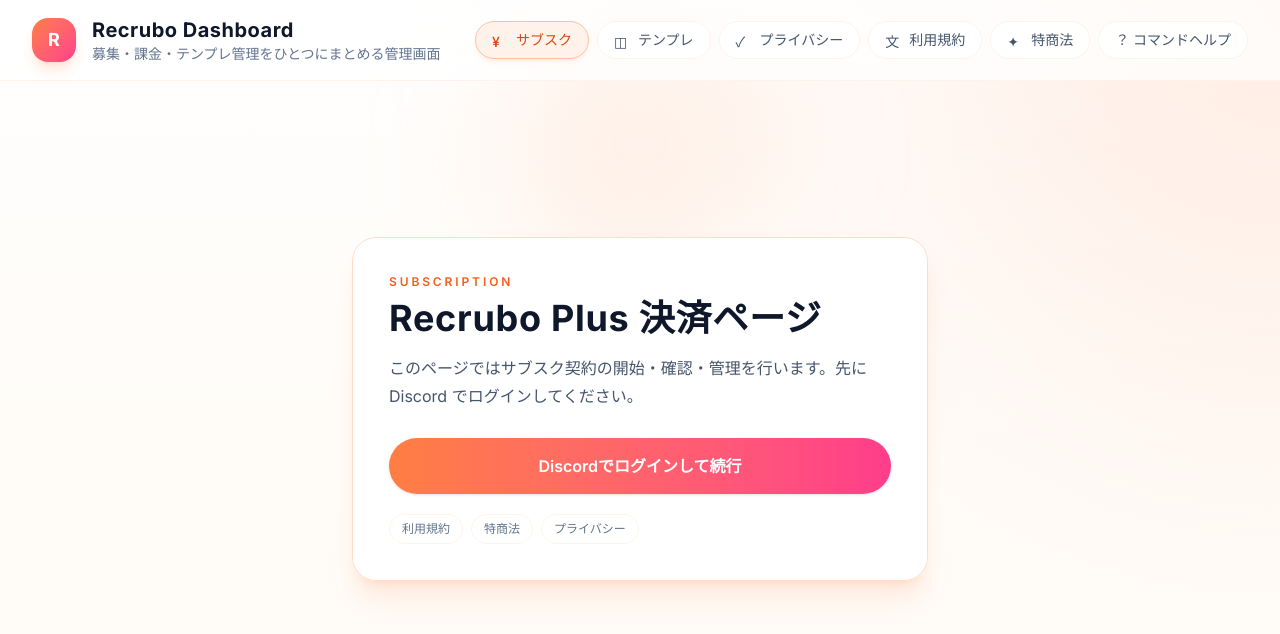
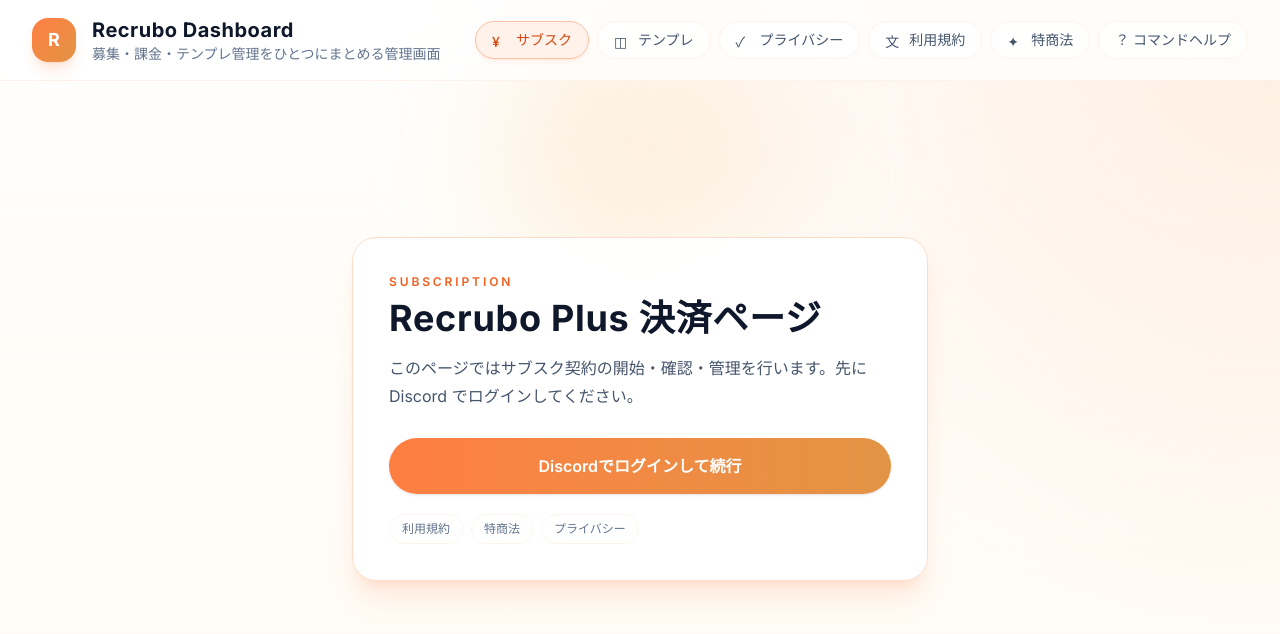
Before and after one commit to PK-2736/rectbot, a Next.js app in the folder frontend/dashboard/: page /subscription in a window 1280 px wide. Shown: the top 634 px of the page. Built offline with nearby package versions, Linux system fonts and the light colour scheme; no server answers; a web font is replaced by a local one.

Commit message:
fixed bug

```diff
--- a/frontend/dashboard/src/app/globals.css
+++ b/frontend/dashboard/src/app/globals.css
@@ -14,13 +14,13 @@
   html {
     font-family: 'Inter', system-ui, sans-serif;
     background:
-      radial-gradient(circle at top right, rgba(255, 126, 66, 0.18), transparent 32%),
-      radial-gradient(circle at bottom left, rgba(255, 61, 138, 0.12), transparent 28%),
-      #fffaf4;
+      radial-gradient(circle at top right, rgba(255, 150, 76, 0.2), transparent 34%),
+      radial-gradient(circle at bottom left, rgba(226, 148, 69, 0.14), transparent 30%),
+      #fffaf2;
   }
 
   body {
-    @apply bg-[#fffaf4] text-slate-800 antialiased;
+    @apply bg-[#fffaf2] text-slate-800 antialiased;
   }
 
   h1,
--- a/frontend/dashboard/src/components/DashboardShell.tsx
+++ b/frontend/dashboard/src/components/DashboardShell.tsx
@@ -35,9 +35,9 @@
   const pathname = usePathname();
 
   return (
-    <div className="relative min-h-screen overflow-hidden bg-[#fffaf4] text-slate-800">
-      <div className="pointer-events-none absolute inset-0 bg-[radial-gradient(circle_at_top_right,_rgba(255,126,66,0.14),_transparent_40%),linear-gradient(180deg,_rgba(255,255,255,0.86),_rgba(255,250,244,0.98))]" />
-      <div className="pointer-events-none absolute left-1/2 top-0 h-72 w-72 -translate-x-1/2 rounded-full bg-brand-300/20 blur-3xl" />
+    <div className="relative min-h-screen overflow-hidden bg-[#fffaf2] text-slate-800">
+      <div className="pointer-events-none absolute inset-0 bg-[radial-gradient(circle_at_top_right,_rgba(255,150,76,0.16),_transparent_42%),linear-gradient(180deg,_rgba(255,255,255,0.9),_rgba(255,250,242,0.98))]" />
+      <div className="pointer-events-none absolute left-1/2 top-0 h-72 w-72 -translate-x-1/2 rounded-full bg-accent-300/25 blur-3xl" />
 
       <header className="relative z-10 border-b border-brand-100 bg-white/75 backdrop-blur-xl">
         <div className="mx-auto flex max-w-7xl flex-col gap-4 px-4 py-4 sm:px-6 lg:px-8 xl:flex-row xl:items-center xl:justify-between">
--- a/frontend/dashboard/src/components/SubscriptionManagement.tsx
+++ b/frontend/dashboard/src/components/SubscriptionManagement.tsx
@@ -110,25 +110,6 @@
             </button>
           </div>
 
-          <div className="mt-6 grid gap-3 sm:grid-cols-2">
-            <div className="rounded-2xl border border-brand-100 bg-white p-4">
-              <p className="text-xs text-slate-500">状態</p>
-              <p className="mt-1 text-sm font-semibold text-slate-900">{status.isPremium ? 'プレミアム有効' : '非プレミアム'}</p>
-            </div>
-            <div className="rounded-2xl border border-brand-100 bg-white p-4">
-              <p className="text-xs text-slate-500">料金</p>
-              <p className="mt-1 text-sm font-semibold text-slate-900">{formatPrice(status.subscription?.amount, status.subscription?.currency)}</p>
-            </div>
-            <div className="rounded-2xl border border-brand-100 bg-white p-4">
-              <p className="text-xs text-slate-500">次回更新</p>
-              <p className="mt-1 text-sm font-semibold text-slate-900">{formatDate(status.subscription?.current_period_end)}</p>
-            </div>
-            <div className="rounded-2xl border border-brand-100 bg-white p-4">
-              <p className="text-xs text-slate-500">適用サーバーID</p>
-              <p className="mt-1 break-all text-sm font-semibold text-slate-900">{status.activeGuildId || '未設定'}</p>
-            </div>
-          </div>
-
           <div className="mt-6 rounded-2xl border border-brand-100 bg-white p-5">
             <p className="text-sm font-semibold text-slate-900">契約一覧</p>
             <p className="mt-1 text-xs text-slate-500">複数契約がある場合、ここで対象サーバーIDごとに確認できます。</p>
--- a/frontend/dashboard/tailwind.config.ts
+++ b/frontend/dashboard/tailwind.config.ts
@@ -28,16 +28,16 @@
           900: '#7f2c12',
         },
         accent: {
-          50: '#fff5f8',
-          100: '#ffe6ef',
-          200: '#ffc9de',
-          300: '#ffa3c7',
-          400: '#ff73ab',
-          500: '#ff3d8a',
-          600: '#e51974',
-          700: '#c10e60',
-          800: '#930a49',
-          900: '#6d0736',
+          50: '#fffbf3',
+          100: '#fef3df',
+          200: '#fbe1bb',
+          300: '#f6cc91',
+          400: '#efb169',
+          500: '#e29445',
+          600: '#c8742f',
+          700: '#a95a25',
+          800: '#84471f',
+          900: '#643818',
         },
         gray: {
           900: '#111827',
```
Also changed, not shown: 1 other file (tests, documents, lock files or other folders).
